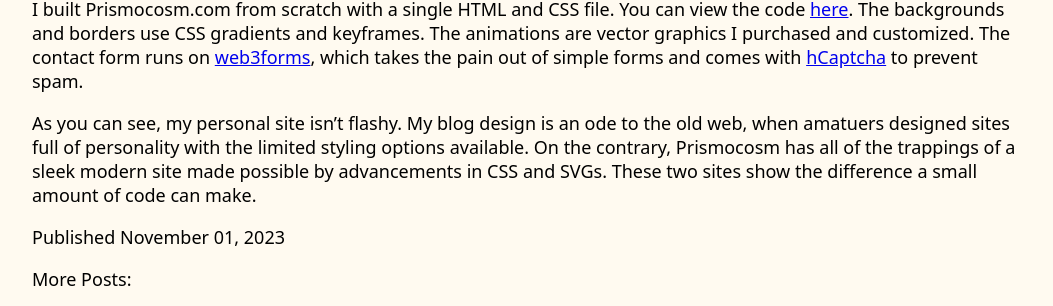
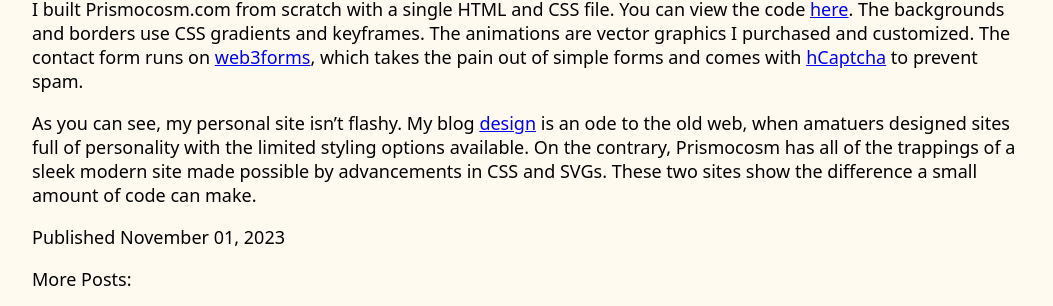
Before and after one commit to harry-herskowitz/my-blog, a Jekyll site: the page built from _posts/2023-11-01-prismocosm.markdown, in a window 1280 px wide. Shown: the part 351-657 px from the top of the page, without its empty margins (113-1166 px from the left). Built offline with Jekyll 4.4.1, drawn with Linux system fonts in a browser that asks for light colours; some of the changed lines change nothing that is shown.

Commit message:
article edit

```diff
--- a/_posts/2023-11-01-prismocosm.markdown
+++ b/_posts/2023-11-01-prismocosm.markdown
@@ -10,4 +10,4 @@ I am proud to announce the launch of [Prismocosm.com](https://prismocosm.com), t
 
 I built Prismocosm.com from scratch with a single HTML and CSS file. You can view the code [here](https://github.com/harry-herskowitz/prismocosm). The backgrounds and borders use CSS gradients and keyframes. The animations are vector graphics I purchased and customized. The contact form runs on [web3forms](https://web3forms.com/), which takes the pain out of simple forms and comes with [hCaptcha](https://www.hcaptcha.com/) to prevent spam.
 
-As you can see, my personal site isn't flashy. My blog design is an ode to the old web, when amatuers designed sites full of personality with the limited styling options available. On the contrary, Prismocosm has all of the trappings of a sleek modern site made possible by advancements in CSS and SVGs. These two sites show the difference a small amount of code can make.
+As you can see, my personal site isn't flashy. My blog [design](https://harryherskowitz.com/2023/03/21/themeless-jekyll.html) is an ode to the old web, when amatuers designed sites full of personality with the limited styling options available. On the contrary, Prismocosm has all of the trappings of a sleek modern site made possible by advancements in CSS and SVGs. These two sites show the difference a small amount of code can make.
```
